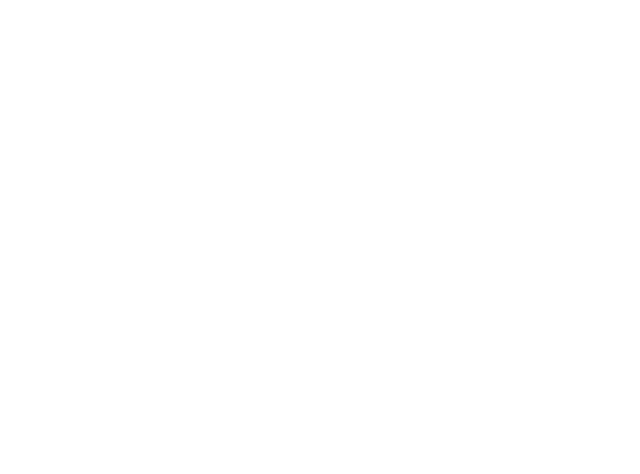
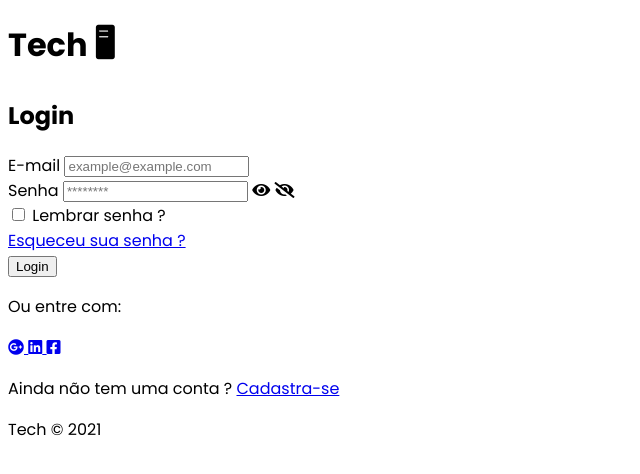
Before and after one commit to IzabellaLoyse/tech-formulario-login, a plain HTML site: page index.html in a window 1280 px wide. Shown: the whole page, without its empty margins (0-640 px from the left). Drawn offline with Linux system fonts and the light colour scheme.

Commit message:
:sparkles: Finalizada a estrutura do Html

```diff
--- a/index.html
+++ b/index.html
@@ -17,6 +17,85 @@
 </head>
 <body>
 
+  <header>
+    <h1>Tech <span>&#x1F5A5</span></h1>
+  </header>
+
+
+
+
+
+  <main>
+
+    <form action="#">
+      <h2>Login</h2>
+
+      <section class="l-container">
+        <div class="inputs-group">
+        <label for="email">E-mail</label>
+        <input type="email" name="email" id="email"
+        placeholder="example@example.com">
+      </div>
+
+        <div class="password-group">
+          <label for="password">Senha</label>
+          <input type="password" name="password" id="password"
+           placeholder="********">
+          <i class="fas fa-eye"></i>
+          <i class="fas fa-eye-slash"></i>
+        </div>
+      </section>
+
+
+      <section class="l-infos">
+        <div class="password-infos">
+          <input type="checkbox" name="remember-password"
+          id="remember-password">
+          <label for="remember-password">Lembrar senha ?</label>
+        </div>
+
+        <a href="#">Esqueceu sua senha ?</a>
+      </section>
+
+      <button class="c-button-login">Login</button>
+
+
+    <section class="l-links-container">
+      <p>Ou entre com:</p>
+
+      <aside>
+        <a href="#">
+          <i class="fab fa-google-plus"></i>
+        </a>
+
+        <a href="#">
+          <i class="fab fa-linkedin"></i>
+        </a>
+
+        <a href="#">
+          <i class="fab fa-facebook-square"></i>
+        </a>
+      </aside>
+    </section>
+
+
+    <footer>
+      <p>Ainda não tem uma conta ?
+        <a href="#">Cadastra-se</a>
+      </p>
+    </footer>
+  </form>
+  </main>
+
+
+
+
+
+  <footer>
+    <p>Tech &copy; 2021</p>
+  </footer>
+
+
   <script src="js/script.js"></script>
 </body>
 </html>
```
